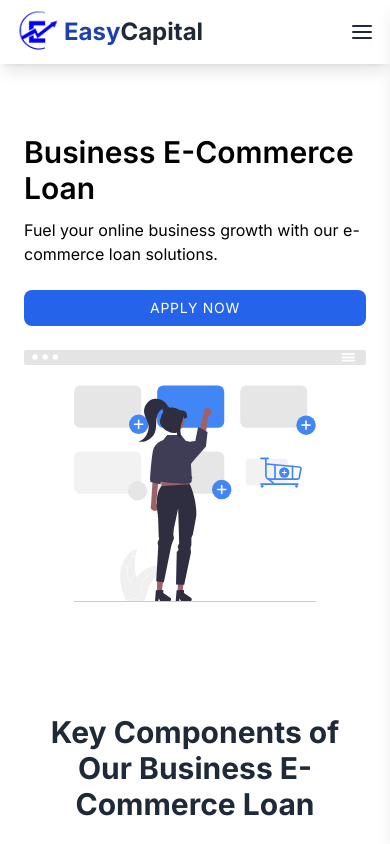
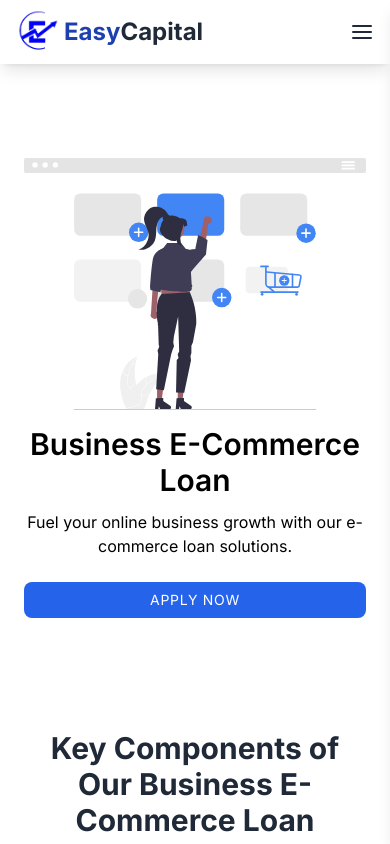
Before and after one commit to UtsavMehta1975/easy-capital-frontend, a Next.js app: page /business-loan/business-e-commerce-loan in a window 390 px wide. Shown: the top 844 px of the page. Built offline with nearby package versions, Linux system fonts and the light colour scheme.

Commit message:
Update BusinessHero.jsx

```diff
--- a/components/BusinessHero.jsx
+++ b/components/BusinessHero.jsx
@@ -5,9 +5,9 @@ import Link from 'next/link';
 const BusinessHero = ({ title, description, imageUrl }) => {
   return (
     <div className="container px-6 py-16 mx-auto">
-      <div className="items-center lg:flex">
+      <div className="items-center flex flex-col-reverse md:flex-row gap-4">
         <div className="w-full lg:w-1/2">
-          <div className="lg:max-w-lg">
+          <div className="lg:max-w-lg text-center md:text-left">
             <h1 className="text-3xl font-semibold text-black lg:text-4xl">
               {title}
             </h1>
```
